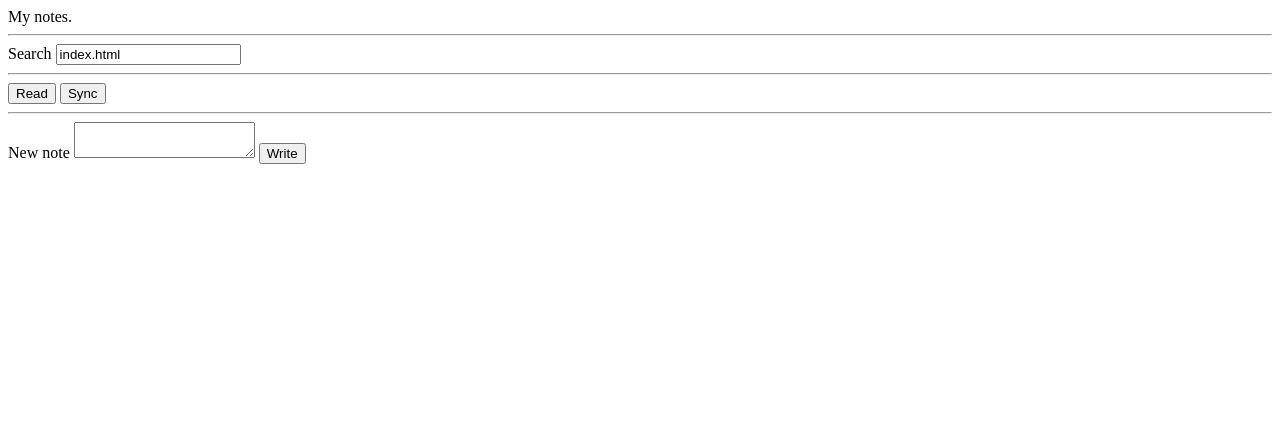
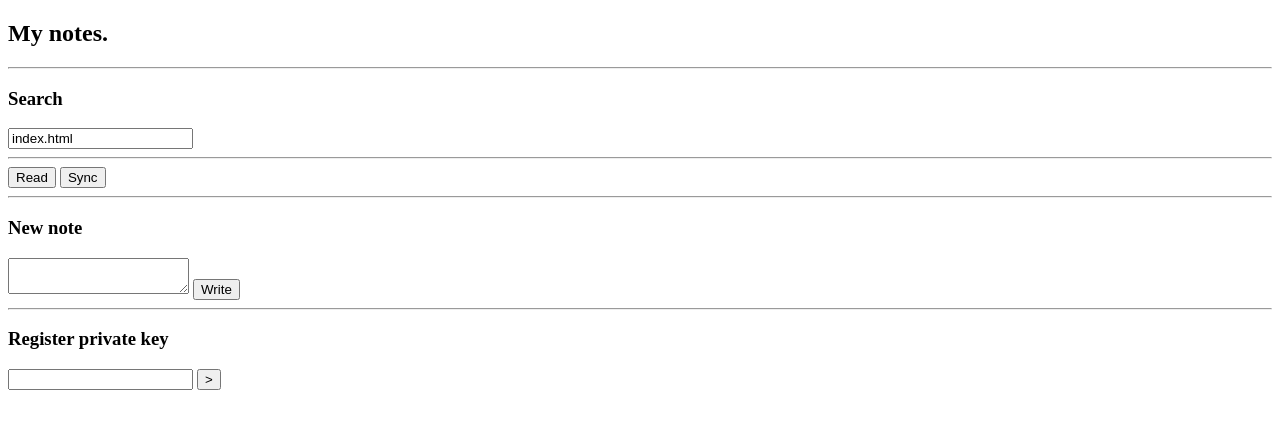
Before and after one commit to Ripounet/scramblednotes, a plain HTML site: page index.html in a window 1280 px wide. Drawn offline with nearby package versions, Linux system fonts and the light colour scheme; files whose address does not match are found by name.

Commit message:
Private key widget.

```diff
--- a/index.html
+++ b/index.html
@@ -4,10 +4,10 @@
 	<title>Notes</title>
 </head>
 <body>
-  My notes.
+  <h2>My notes.</h2>
 
   <hr/>
-  Search
+  <h3>Search</h3>
   <input type="text" name="q" id="q" />
 
   <hr/>
@@ -16,9 +16,15 @@
   <button id="sync">Sync</button>
   <hr/>
 
-  New note
+  <h3>New note</h3>
   <textarea id="note-content"></textarea>
   <button id="write">Write</button>
+
+  <hr/>
+  <h3>Register private key</h3>
+  <input type="text" name="private-key" id="private-key" />
+  <button id="set-private-key">&gt;</button>
+
 
   <script src="//code.jquery.com/jquery-2.1.4.min.js"></script>
   <script src="/default_20150728_/js/notes.js"></script>
--- a/static/default/js/notes.js
+++ b/static/default/js/notes.js
@@ -40,6 +40,13 @@ $(function() {
 		);
 	});
 
+	$('#set-private-key').click(function() {
+		// Though the website could theorically peek at this value,
+		// it must never do so. The key belongs to the user, not to the server.
+		localStorage["Private Key"] = $("#private-key").val();
+		$("#private-key").val("");
+	});
+
 	var globalDataVersion = localStorage["globalDataVersion"];
 
 	// dirty means "I have made some local modifications, not pushed to server yet."
```
